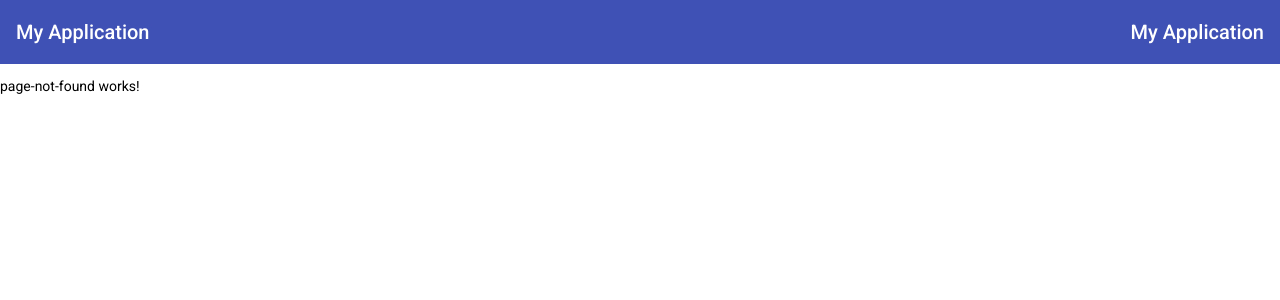
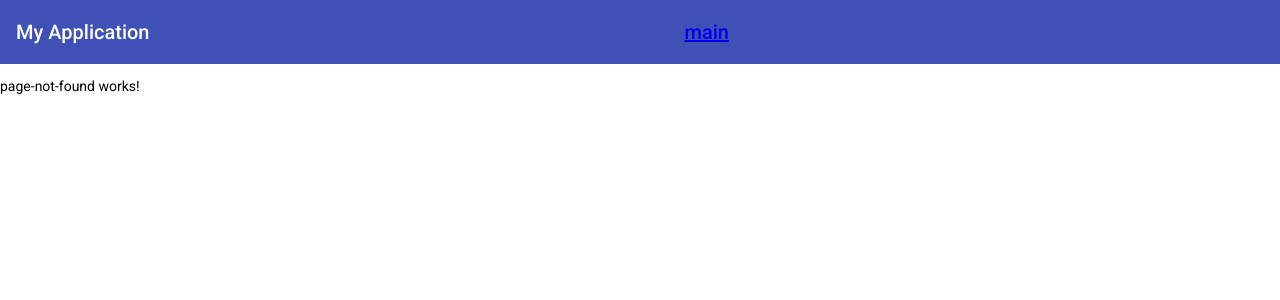
Before and after one commit to nusoul77/test-frontend, an Angular app: page /pageNotFound in a window 1280 px wide. Shown: the top 300 px of the page. Built offline with nearby package versions, Linux system fonts and the light colour scheme.

Commit message:
added pagination

```diff
--- a/package.json
+++ b/package.json
@@ -4,7 +4,8 @@
   "scripts": {
     "ng": "ng",
     "start": "ng serve",
-    "build": "ng build"
+    "build": "ng build",
+    "postinstall": "ngcc"
   },
   "private": true,
   "dependencies": {
@@ -19,6 +20,7 @@
     "@angular/platform-browser": "~11.2.0",
     "@angular/platform-browser-dynamic": "~11.2.0",
     "@angular/router": "~11.2.0",
+    "ngx-pagination": "^5.0.0",
     "rxjs": "~6.6.0",
     "tslib": "^2.0.0",
     "zone.js": "~0.11.3"
--- a/src/app/app.component.html
+++ b/src/app/app.component.html
@@ -1,8 +1,11 @@
 <p>
 	<mat-toolbar color="primary">
 	  <span>My Application</span>
-	  <span class="example-spacer"></span>
-	  <span>My Application</span>
+	  <span class="nav">
+		<a routerLink='/' routerLinkActive="active" > main </a>
+	  </span>
+
+	<!-- <a routerLink='/account' routerLinkActive="active"> account </a> -->
 	</mat-toolbar>
 </p>
 
--- a/src/app/app.component.scss
+++ b/src/app/app.component.scss
@@ -1,3 +1,3 @@
-.example-spacer {
-	flex: 1 1 auto;
-  }
+.nav {
+	margin: 0 auto;
+}
--- a/src/app/app.module.ts
+++ b/src/app/app.module.ts
@@ -1,5 +1,6 @@
 import { NgModule } from "@angular/core";
 import { BrowserModule } from "@angular/platform-browser";
+// import { CommonModule } from "@angular/common";
 import { HttpClientModule } from "@angular/common/http";
 import { AppRoutingModule } from "./app-routing.module";
 
@@ -8,12 +9,13 @@ import { FlexLayoutModule } from "@angular/flex-layout";
 
 import { AppComponent } from "./app.component";
 import { PageNotFoundComponent } from "./components/page-not-found/page-not-found.component";
-import { BrowserAnimationsModule } from '@angular/platform-browser/animations';
+import { BrowserAnimationsModule } from "@angular/platform-browser/animations";
 
 @NgModule({
 	declarations: [AppComponent, PageNotFoundComponent],
 	imports: [
 		BrowserModule,
+		// CommonModule,
 		AppRoutingModule,
 		HttpClientModule,
 		FlexLayoutModule,
--- a/src/app/components/index-page/details/details.component.html
+++ b/src/app/components/index-page/details/details.component.html
@@ -1,2 +1,16 @@
-<h1>{{post.title}}</h1>
-<p>{{post.body}}</p>
+<div *ngIf="post">
+	<div >
+		<h1>{{post.title}}</h1>
+		<p>{{post.body}}</p>
+	</div>
+</div>
+
+
+<div *ngIf="comments">
+	<div *ngFor="let comment of comments">
+		<span>{{comment.email}}</span>
+		<p>
+			{{comment.body}}
+		</p>
+	</div>
+</div>
--- a/src/app/components/index-page/details/details.component.ts
+++ b/src/app/components/index-page/details/details.component.ts
@@ -1,6 +1,7 @@
 import { Component, OnInit } from "@angular/core";
 import { ActivatedRoute } from "@angular/router";
 import { Post } from "src/app/interfaces/post";
+import { GetCommentsServiceService } from "src/app/services/get-comments-service.service";
 import { GetPostsServiceService } from "src/app/services/get-posts-service.service";
 
 @Component({
@@ -10,16 +11,24 @@ import { GetPostsServiceService } from "src/app/services/get-posts-service.servi
 })
 export class DetailsComponent implements OnInit {
 	post: Post;
+	comments;
 	constructor(
 		private getPostsServiceService: GetPostsServiceService,
+		private getCommentsServiceService: GetCommentsServiceService,
 		private route: ActivatedRoute
 	) {}
 
 	ngOnInit(): void {
 		let id = this.route.snapshot.paramMap.get("id");
+
 		this.getPostsServiceService.getPost(id).subscribe((data) => {
 			this.post = data;
 			console.log(this.post);
 		});
+
+		this.getCommentsServiceService.getComments(id).subscribe((data) => {
+			this.comments = data;
+			console.log(this.post);
+		});
 	}
 }
--- a/src/app/components/index-page/index-page.component.html
+++ b/src/app/components/index-page/index-page.component.html
@@ -1,5 +1,5 @@
 			<div fxLayout="row wrap" fxLayoutAlign="space-around center" >
-	<mat-card *ngFor="let post of posts" class="example-card">
+			<mat-card *ngFor="let post of posts | paginate: { itemsPerPage: 9, currentPage: p }" class="example-card">
 				<mat-card-header>
 				  <mat-card-title>{{post.title}}</mat-card-title>
 				</mat-card-header>
@@ -12,4 +12,6 @@
 					<a mat-button routerLink='details/{{post.id}}' routerLinkActive="active" color="primary"> details </a>
 				</mat-card-actions>
 			  </mat-card>
+
+		  <pagination-controls (pageChange)="p = $event"></pagination-controls>
 		</div>
--- a/src/app/components/index-page/index-page.component.ts
+++ b/src/app/components/index-page/index-page.component.ts
@@ -1,4 +1,5 @@
 import { Component, OnInit } from "@angular/core";
+import { PageEvent } from "@angular/material/paginator";
 import { Post } from "src/app/interfaces/post";
 import { GetPostsServiceService } from "src/app/services/get-posts-service.service";
 
@@ -10,6 +11,9 @@ import { GetPostsServiceService } from "src/app/services/get-posts-service.servi
 export class IndexPageComponent implements OnInit {
 	posts: Post;
 
+	p: number = 1;
+	collection;
+
 	constructor(private getPostsServiceService: GetPostsServiceService) {}
 
 	ngOnInit(): void {
@@ -17,5 +21,6 @@ export class IndexPageComponent implements OnInit {
 			this.posts = data;
 			console.log(this.posts);
 		});
+		this.collection = this.posts;
 	}
 }
--- a/src/app/components/index-page/index-page.module.ts
+++ b/src/app/components/index-page/index-page.module.ts
@@ -7,6 +7,9 @@ import { RouterModule } from "@angular/router";
 import { FlexLayoutModule } from "@angular/flex-layout";
 import { MatCardModule } from "@angular/material/card";
 import { MatButtonModule } from "@angular/material/button";
+import { DetailsModule } from "./details/details.module";
+
+import { NgxPaginationModule } from "ngx-pagination";
 
 @NgModule({
 	declarations: [IndexPageComponent],
@@ -17,6 +20,8 @@ import { MatButtonModule } from "@angular/material/button";
 		MatCardModule,
 		MatButtonModule,
 		FlexLayoutModule,
+		DetailsModule,
+		NgxPaginationModule,
 	],
 	exports: [IndexPageComponent],
 })
```
Also changed, not shown: src/app/components/index-page/details/details.module.ts (+4 -3 lines), 1 other file (tests, documents, lock files or other folders). Lines whose indentation alone changed are shown as unchanged.
